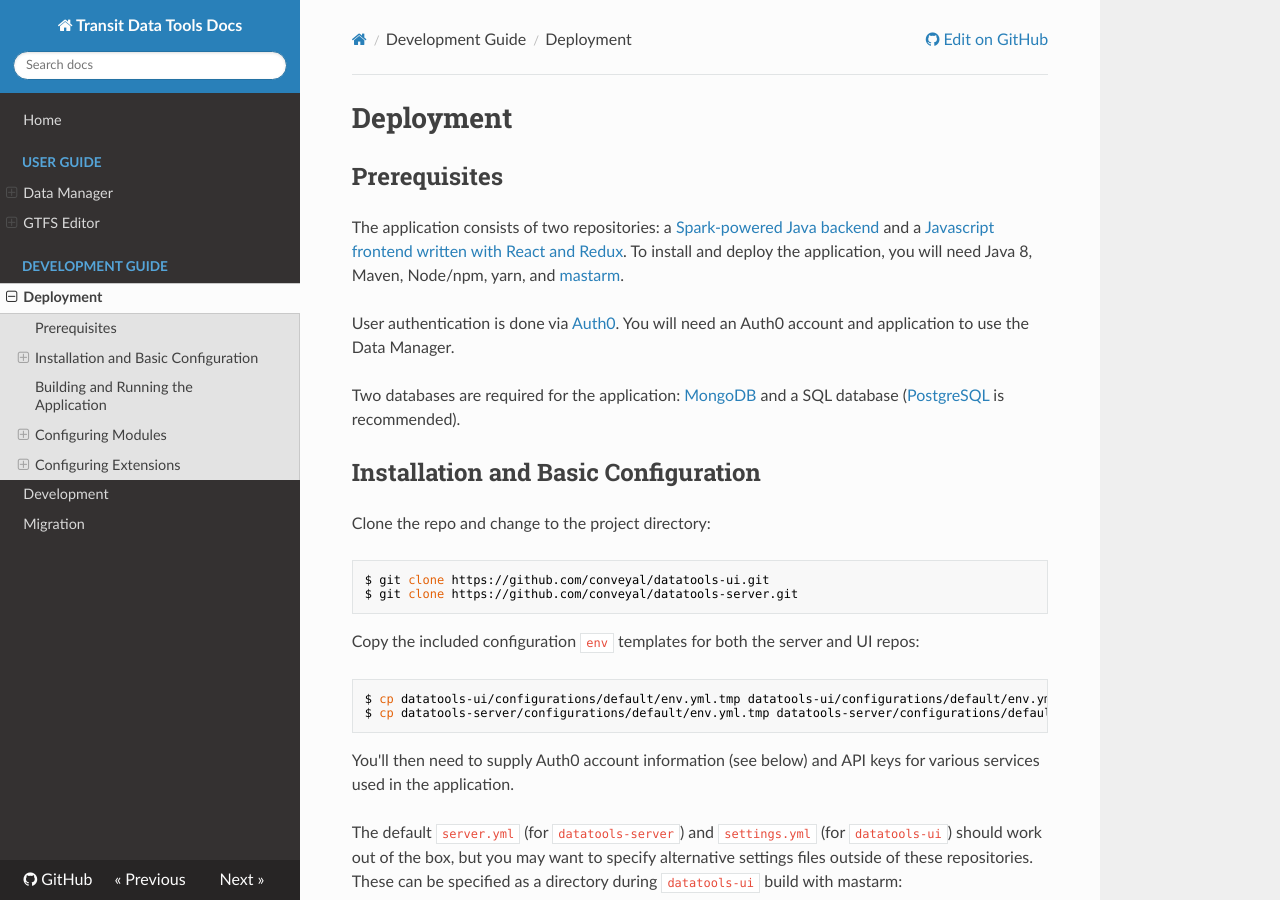
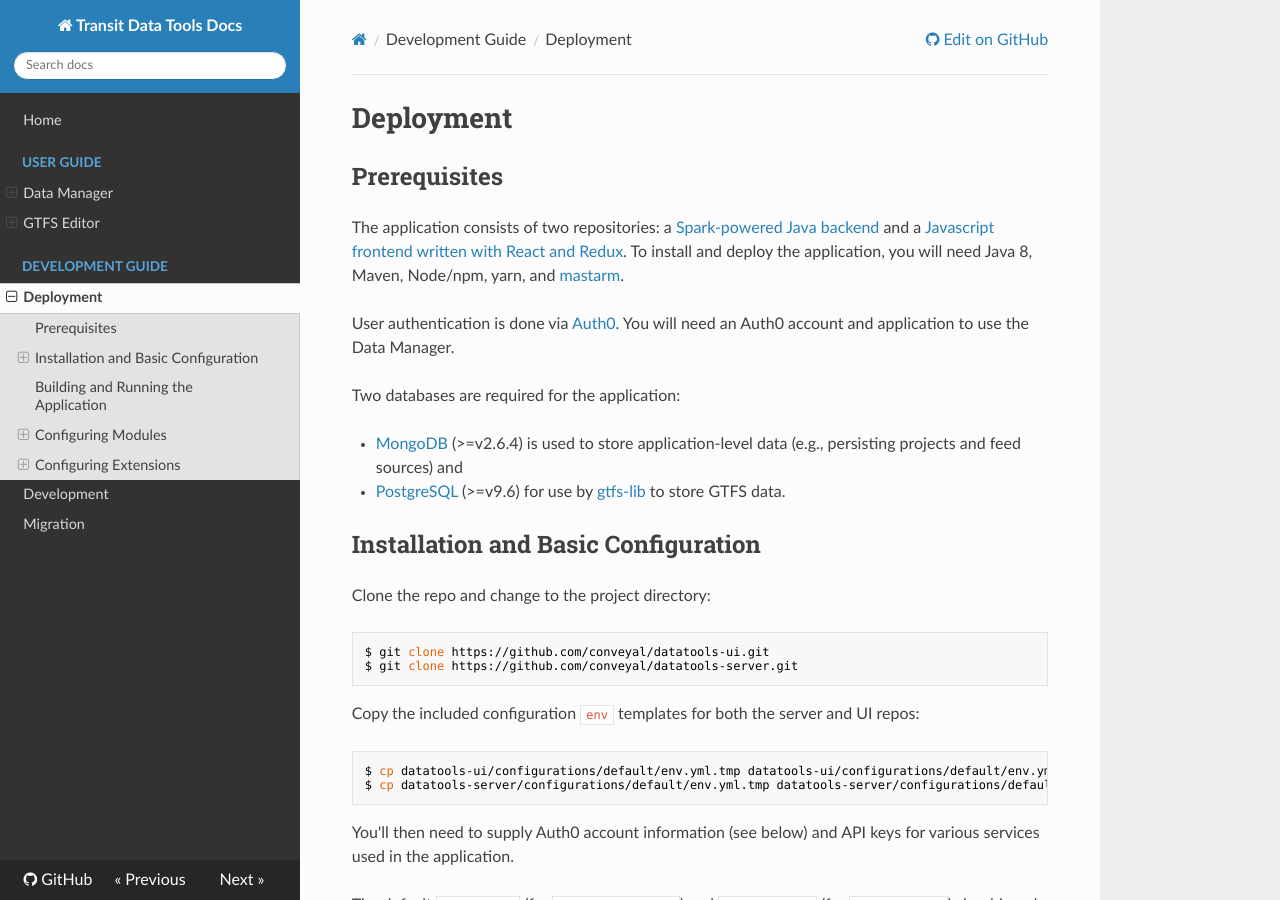
Before and after one commit to wtchen/datatools-ui, an MkDocs documentation site: the page built from docs/dev/deployment.md, in a window 1280 px wide and 900 px high. Built offline with MkDocs 1.6.1, drawn with Linux system fonts in a browser that asks for light colours; nearby versions of some CDN libraries; old or Windows-style settings are respelled for this version of MkDocs.

Commit message:
docs: update language about database requirements

```diff
--- a/docs/dev/deployment.md
+++ b/docs/dev/deployment.md
@@ -10,8 +10,10 @@
 User authentication is done via [Auth0](http://auth0.com). You will need an
 Auth0 account and application to use the Data Manager.
 
-Two databases are required for the application: [MongoDB](https://www.mongodb.com/)
-and a SQL database ([PostgreSQL](https://www.postgresql.org/) is recommended).
+Two databases are required for the application:
+
+- [MongoDB](https://www.mongodb.com/) (>=v2.6.4) is used to store application-level data (e.g., persisting projects and feed sources) and
+- [PostgreSQL](https://www.postgresql.org/) (>=v9.6) for use by [gtfs-lib](https://github.com/conveyal/gtfs-lib) to store GTFS data.
 
 ## Installation and Basic Configuration
 
```
